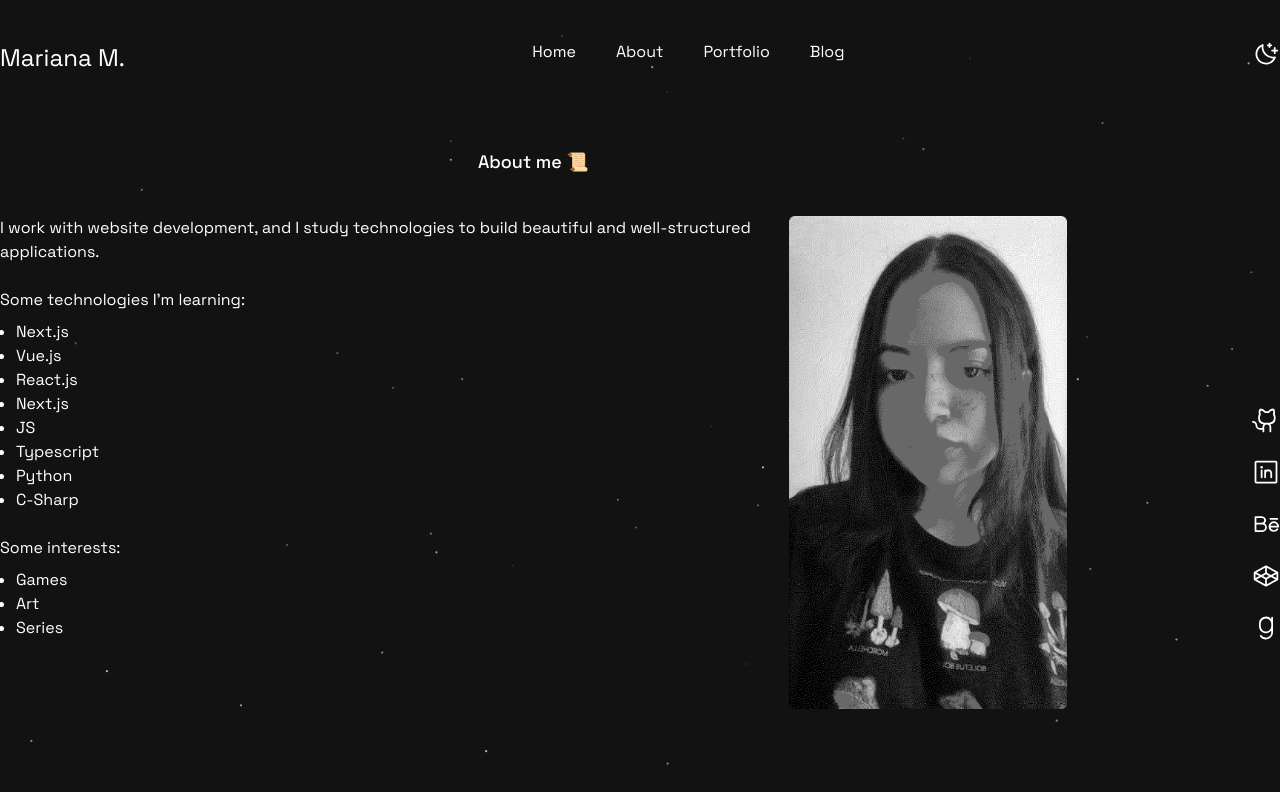
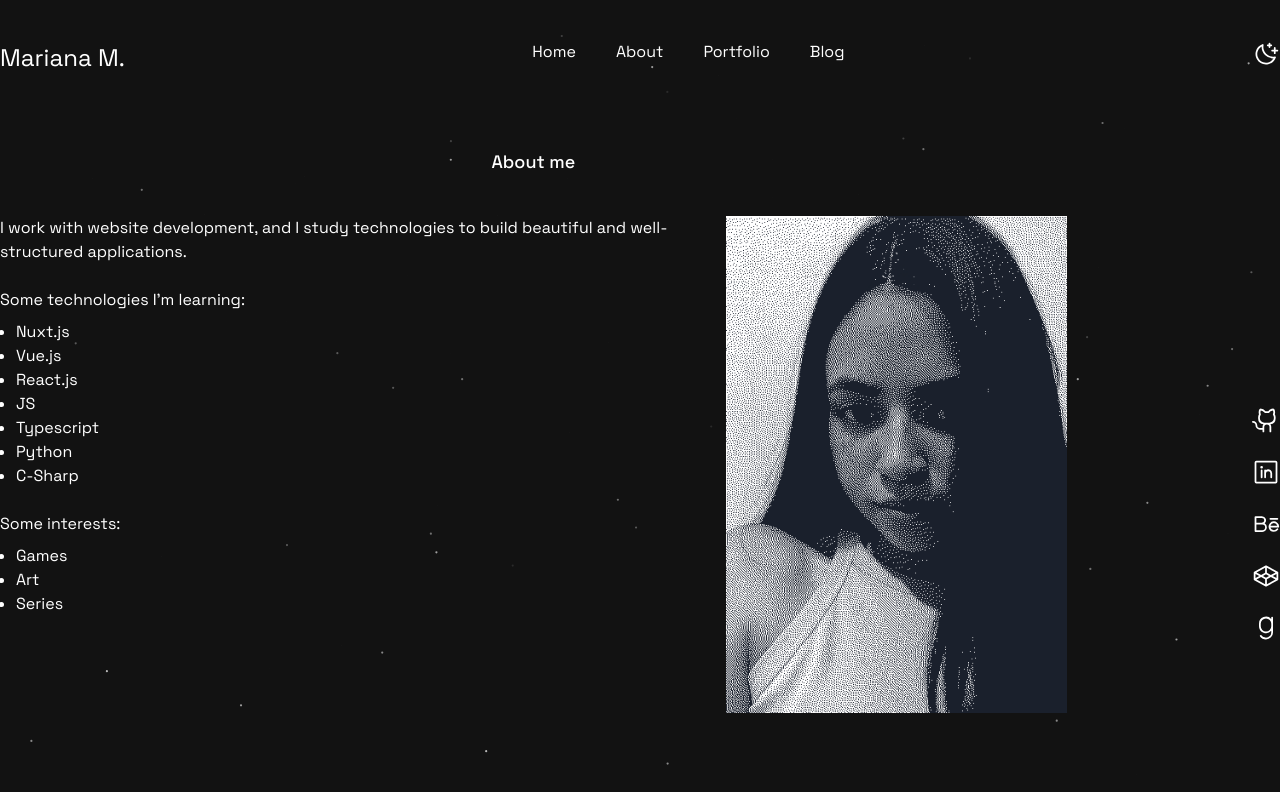
Before and after one commit to marihemori/marianahemorais, a Next.js app: page /about in a window 1280 px wide. Shown: the top 792 px of the page. Built offline with nearby package versions, Linux system fonts and the light colour scheme; what tailwindcss-debug-screens would draw is missing.

Commit message:
Updating main files

```diff
--- a/app/about/page.tsx
+++ b/app/about/page.tsx
@@ -12,17 +12,16 @@ import Image from 'next/image';
     return (
       <main>
         <div className='text-center mb-10'>
-          <h1 className='font-medium text-lg'>About me 📜</h1>
+          <h1 className='font-medium text-lg'>About me</h1>
         </div>
         <section className='flex justify-between'>
           <div>
             <p>I work with website development, and I study technologies to build beautiful and well-structured applications.</p>
             <p className='mt-6 mb-2'>Some technologies I’m learning: </p>
             <ul className='list-disc ml-4'>
-              <li>Next.js</li>
+              <li>Nuxt.js</li>
               <li>Vue.js</li>
               <li>React.js</li>
-              <li>Next.js</li>
               <li>JS</li>
               <li>Typescript</li>
               <li>Python</li>
@@ -37,9 +36,9 @@ import Image from 'next/image';
           </div>
           <div>
             <Image
-              src="/images/image.png"
-              width={300}
-              height={300}
+              src="/images/dith.png"
+              width={400}
+              height={400}
               alt="Picture of the author"
             />
           </div>
--- a/app/components/particles/Particles.tsx
+++ b/app/components/particles/Particles.tsx
@@ -13,10 +13,10 @@ interface ParticlesProps {
 
 export default function Particles({
 	className = "",
-	quantity = 30,
-	staticity = 50,
-	ease = 50,
-	refresh = false,
+	quantity = 500,
+	staticity = 500,
+	ease = 10,
+	refresh = true,
 }: ParticlesProps) {
 	const canvasRef = useRef<HTMLCanvasElement>(null);
 	const canvasContainerRef = useRef<HTMLDivElement>(null);
--- a/app/layout.tsx
+++ b/app/layout.tsx
@@ -3,6 +3,13 @@ import SocialIcons from './components/social/Social'
 import Particles from './components/particles/Particles';
 import './globals.css'
 import { Space_Grotesk } from 'next/font/google'
+
+import { Metadata } from 'next'
+
+export const metadata: Metadata = {
+  title: 'Mariana M.',
+  description: "Mariana's portfolio",
+}
 
 const space = Space_Grotesk({
   weight: ['300', '400', '500', '600'],
--- a/app/page.tsx
+++ b/app/page.tsx
@@ -19,14 +19,15 @@ const CardResume = styled.div`
 
 export default function Home() {
   return (
+    <>
       <main>
-      <CardResume>
         <p>Hi there 👋</p>
         <p>I&apos;m a <span>Front End</span> developer, based in Brazil.</p>
-      </CardResume>
+        <hr className='mt-2 mb-6'/>
         <div>
             <p>Here are my current posts:</p>
         </div>
       </main>
+    </>
   )
 }
--- a/package.json
+++ b/package.json
@@ -1,5 +1,5 @@
 {
-  "name": "my-app",
+  "name": "marihemori",
   "version": "0.1.0",
   "private": true,
   "scripts": {
```
Also changed, not shown: public/images/dith.png (added), public/images/image.png (deleted). Lines whose indentation alone changed are shown as unchanged.
